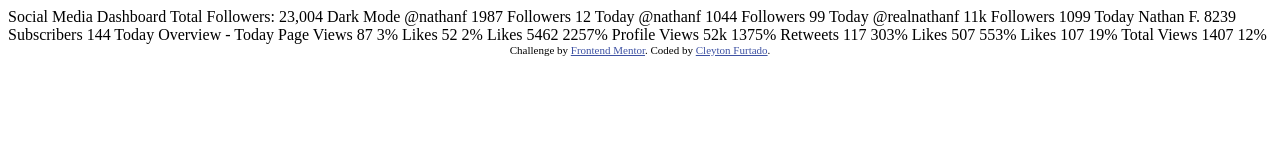
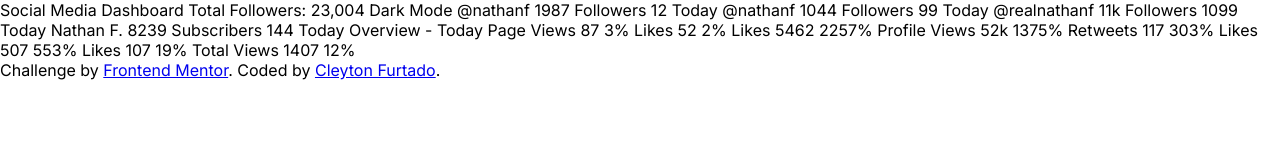
Before and after one commit to CleytonRR/social-media-dashboard, a plain HTML site: page index.html in a window 1280 px wide. Drawn offline with Linux system fonts and the light colour scheme.

Commit message:
Added font-family and reset css

```diff
--- /dev/null
+++ b/css/styles.css
@@ -0,0 +1,15 @@
+/* Reset css */
+* {
+  padding: 0;
+  margin: 0;
+  outline: 0;
+  box-sizing: border-box;
+}
+
+html,
+body {
+  height: 100vh;
+  font-family: "Inter", sans-serif;
+  text-rendering: optimizelegibility;
+  -webkit-font-smoothing: antialiased;
+}
--- a/index.html
+++ b/index.html
@@ -5,14 +5,10 @@
   <meta name="viewport" content="width=device-width, initial-scale=1.0"> <!-- displays site properly based on user's device -->
 
   <link rel="icon" type="image/png" sizes="32x32" href="./images/favicon-32x32.png">
+  <link href="https://fonts.googleapis.com/css2?family=Inter:wght@400;700&display=swap" rel="stylesheet">
+  <link rel="stylesheet" href="/css/styles.css">
 
   <title>Frontend Mentor | [Challenge Name Here]</title>
-
-  <!-- Feel free to remove these styles or customise in your own stylesheet 👍 -->
-  <style>
-    .attribution { font-size: 11px; text-align: center; }
-    .attribution a { color: hsl(228, 45%, 44%); }
-  </style>
 </head>
 <body>
 
```
